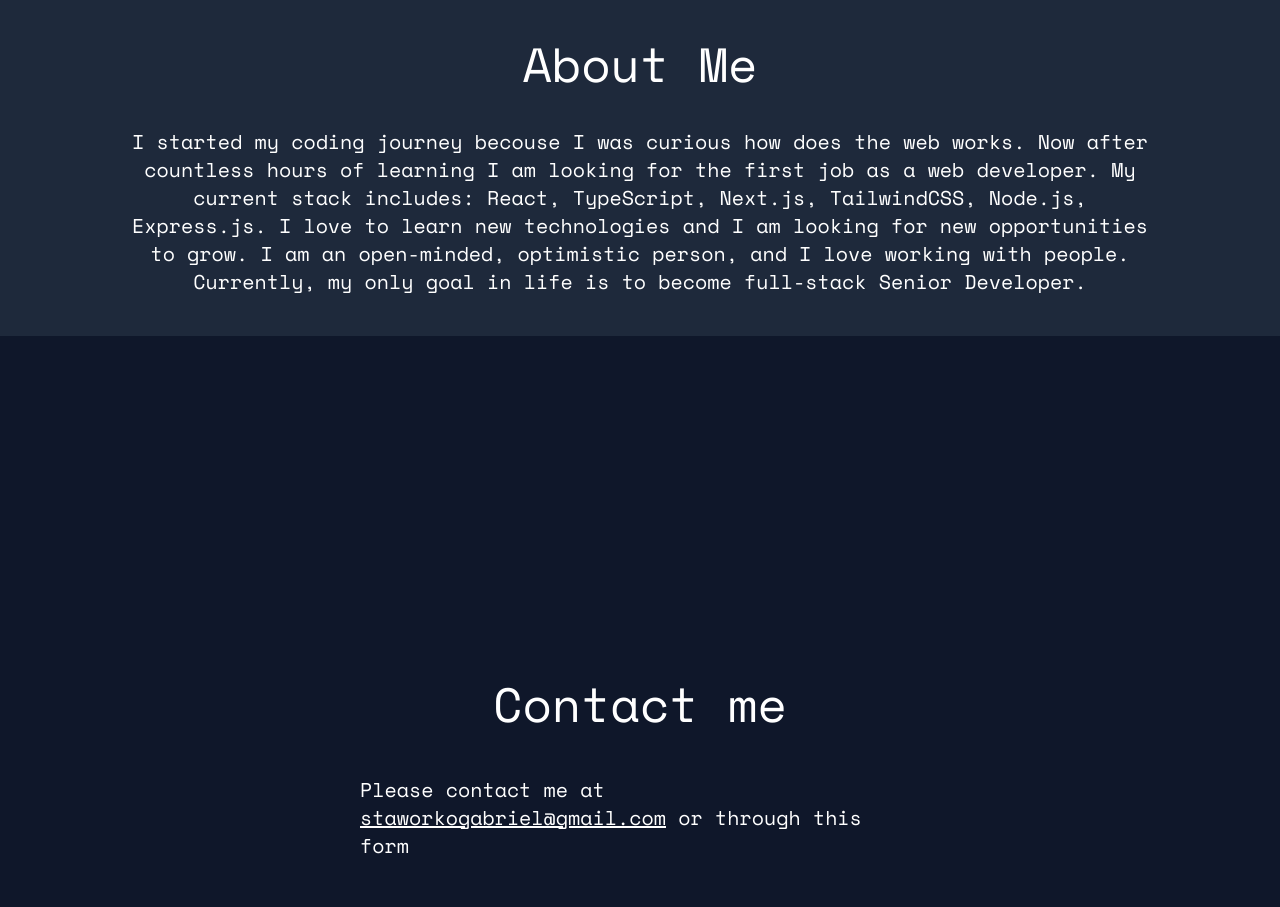
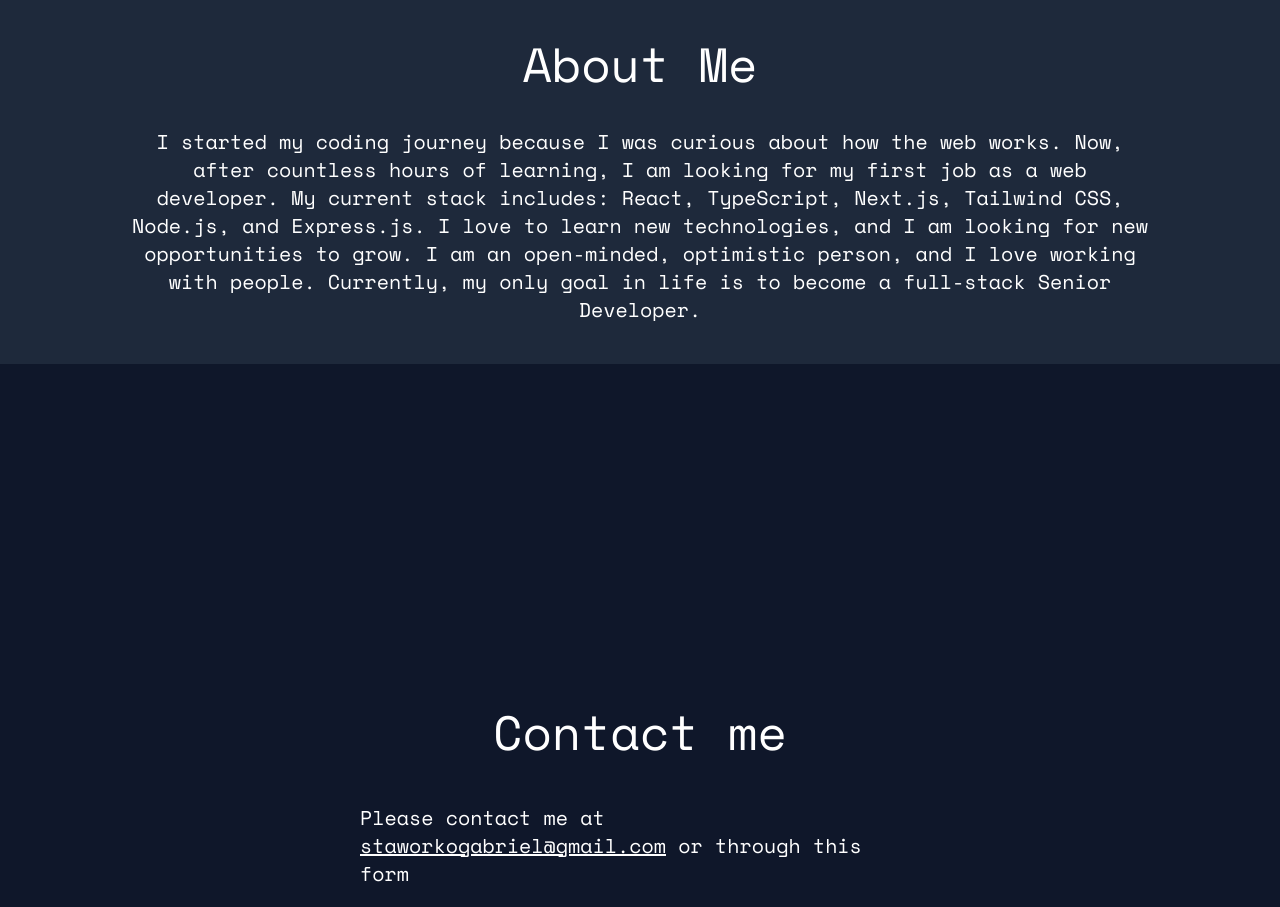
Before and after one commit to Stawor/Portfolio, a Next.js app: page / in a window 1280 px wide. Shown: the part 2960-3867 px from the top of the page. Built offline with nearby package versions, Linux system fonts and the light colour scheme; no server answers.

Commit message:
aboutme update

```diff
--- a/components/AboutMe.tsx
+++ b/components/AboutMe.tsx
@@ -14,14 +14,14 @@ export default function Contact() {
 			<div className=" flex flex-col justify-center items-center gap-10 max-w-7xl w-[80vw]">
 				<h1 className="text-5xl">About Me</h1>
 				<p className="text-xl flex">
-					I started my coding journey becouse I was curious how does the web
-					works. Now after countless hours of learning I am looking for the
+					I started my coding journey because I was curious about how the web
+					works. Now, after countless hours of learning, I am looking for my
 					first job as a web developer. My current stack includes: React,
-					TypeScript, Next.js, TailwindCSS, Node.js, Express.js. I love to learn
-					new technologies and I am looking for new opportunities to grow. I am
-					an open-minded, optimistic person, and I love working with people.
-					Currently, my only goal in life is to become full-stack Senior
-					Developer.
+					TypeScript, Next.js, Tailwind CSS, Node.js, and Express.js. I love to
+					learn new technologies, and I am looking for new opportunities to
+					grow. I am an open-minded, optimistic person, and I love working with
+					people. Currently, my only goal in life is to become a full-stack
+					Senior Developer.
 				</p>
 			</div>
 		</motion.div>
```
